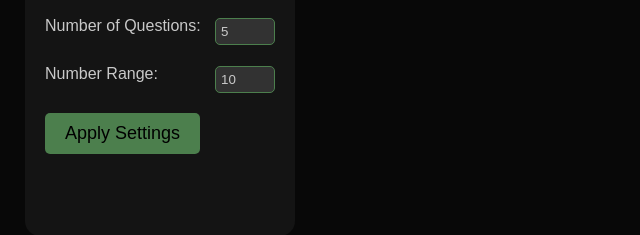
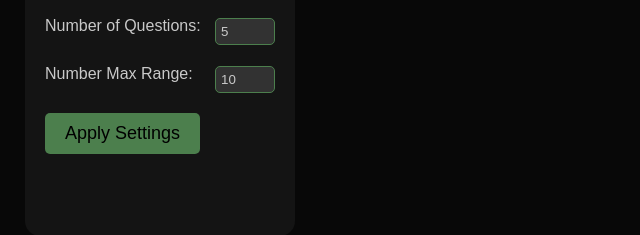
Before and after one commit to Ritik-khandelwal/MATH_TRAINER, a plain HTML site: page pages/home.html in a window 1280 px wide. Shown: the part 347-582 px from the top of the page, 0-640 px from the left. Drawn offline with nearby package versions, Linux system fonts and the light colour scheme; a script that the page names is missing.

Commit message:
fixes bug (changed name of Number Range to Number Max Range

```diff
--- a/pages/home.html
+++ b/pages/home.html
@@ -30,7 +30,7 @@
             </div>
 
             <div class="input-group">
-                <label for="ending_range">Number Range:</label>
+                <label for="ending_range">Number Max Range:</label>
                 <input type="number" id="ending_range" value="10" min="1">
             </div>
 
```
